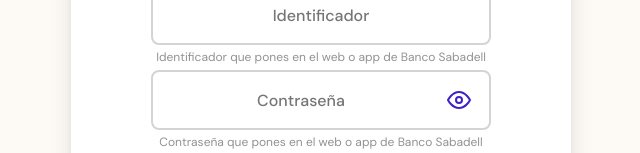
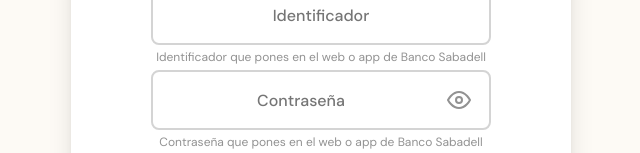
Before and after one commit to goiblas/banktrack, a React (Vite) app: page / in a window 1280 px wide. Shown: the part 316-469 px from the top of the page, without its empty margins (319-959 px from the left). Built offline with nearby package versions, Linux system fonts and the light colour scheme.

Commit message:
fix formcontrols color

```diff
--- a/src/components/PasswordField.jsx
+++ b/src/components/PasswordField.jsx
@@ -1,7 +1,7 @@
 import { useState } from "react"
 import TextField from "./TextField"
 import styled from "@emotion/styled"
-import tooglePasswordIconSrc from "../assets/icon-view.svg"
+import EyeIcon from "../icons/Eye"
 
 const Wrapper = styled.div`
     position: relative;
@@ -25,23 +25,35 @@ const IconButton = styled.button`
 `
 
 const PasswordField = props => {
-    const [type, setType] = useState("password");
+    const [type, setType] = useState("password")
+    const [hasFocus, setHasFocus] = useState(false)
+    const { onFocus, onBlur, ...textFieldProps } = props
 
     const handleClick = () => {
-        setType(type === "password" ? "text" : "password");
+        setType(type === "password" ? "text" : "password")
+    }
+
+    const focusHandler = () => {
+        setHasFocus(true)
+        onFocus?.()
+    }
+
+    const blurHandler = () => {
+        setHasFocus(false)
+        onBlur?.()
     }
 
     return (
         <Wrapper>
-            <TextFieldStyled type={type} {...props} />
+            <TextFieldStyled
+                onFocus={focusHandler}
+                onBlur={blurHandler}
+                type={type}
+                {...textFieldProps}
+                />
 
-            <IconButton type="button" onClick={handleClick}>
-                <img
-                    src={tooglePasswordIconSrc}
-                    alt={type === "password" ? "ver contraseña" : "ocultar contraseña"}
-                    width="24"
-                    height="18"
-                />
+            <IconButton aria-label={type === "password" ? "ver contraseña" : "ocultar contraseña"} type="button" onClick={handleClick}>
+                <EyeIcon color={hasFocus ? "#4021C8" : "#929292" } />
             </IconButton>
         </Wrapper>
     )
--- a/src/components/TextField.jsx
+++ b/src/components/TextField.jsx
@@ -7,7 +7,7 @@ const InputBase = styled.input`
     height: 3.75rem;
     padding: 0 1rem;
     width: 100%;
-    color: #4021C8;
+    color: #222222;
     font-family: "DM Sans", sans-serif;
     font-size: 1rem;
     font-weight: 500;
@@ -23,13 +23,14 @@ const InputBase = styled.input`
     }
     &:focus {
         border-color: #4021C8;
+        color: #4021C8;
         box-shadow: 0 0 5px rgba(64, 33, 200, 0.25);
     }
-`;
+`
 
 const Wrapper = styled.div`
     position: relative;
-`;
+`
 
 const Label = styled.label`
     position: absolute;
@@ -44,7 +45,7 @@ const Label = styled.label`
     transform: translateY(-50%);
     transition: color .5s;
     letter-spacing: 0;
-`;
+`
 
 const Help = styled.div`
     text-align: center;
@@ -55,17 +56,17 @@ const Help = styled.div`
 `
 
 const TextField = props => {
-    const { value, id = useId(), type = "text", label, textHelp, onFocus, onBlur, ...rest } = props;
-    const [hasFocus, setHasFocus] = useState(false);
+    const { value, id = useId(), type = "text", label, textHelp, onFocus, onBlur, ...rest } = props
+    const [hasFocus, setHasFocus] = useState(false)
 
     const focusHandler = () => {
-        setHasFocus(true);
-        onFocus?.();
+        setHasFocus(true)
+        onFocus?.()
     }
 
     const blurHandler = () => {
-        setHasFocus(false);
-        onBlur?.();
+        setHasFocus(false)
+        onBlur?.()
     }
 
     return (
--- /dev/null
+++ b/src/icons/Eye.jsx
@@ -0,0 +1,33 @@
+import React from "react";
+
+function Icon({ color = "#4021C8" }) {
+  return (
+    <svg
+      width="24"
+      height="18"
+      viewBox="0 0 24 18"
+    >
+      <g
+        fill="none"
+        fillRule="evenodd"
+        stroke="none"
+        strokeLinecap="round"
+        strokeLinejoin="round"
+        strokeWidth="1"
+      >
+        <g stroke={color} strokeWidth="2" transform="translate(-844 -505)">
+          <g transform="translate(475 222)">
+            <g transform="translate(76 252)">
+              <g transform="translate(294 32)">
+                <path d="M0 8s4-8 11-8 11 8 11 8-4 8-11 8S0 8 0 8z"></path>
+                <circle cx="11" cy="8" r="3"></circle>
+              </g>
+            </g>
+          </g>
+        </g>
+      </g>
+    </svg>
+  );
+}
+
+export default Icon;
```
Also changed, not shown: src/assets/icon-view.svg (deleted).
